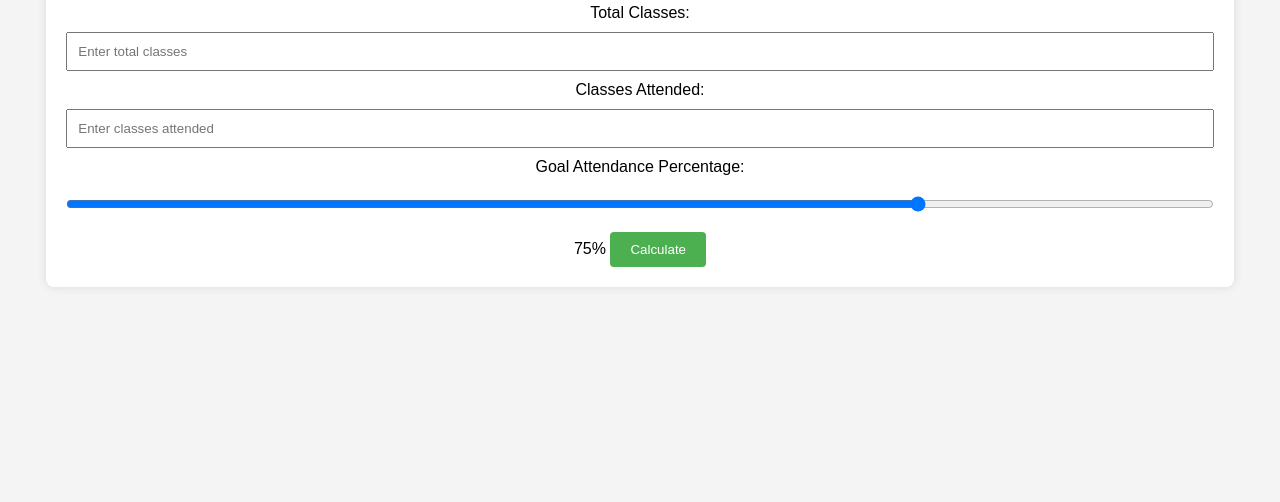
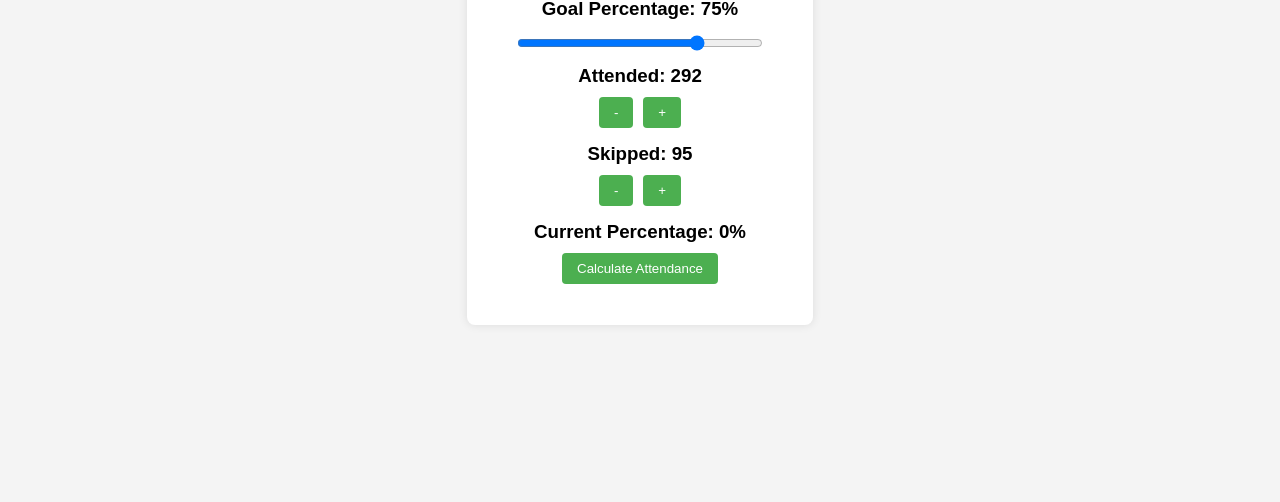
Before and after one commit to eternalpanic1/BunkManager, a plain HTML site: page index.html in a window 1280 px wide. Shown: the part 298-800 px from the top of the page. Drawn offline with nearby package versions, Linux system fonts and the light colour scheme.

Commit message:
rebuilt the app using VueJS

```diff
--- /dev/null
+++ b/app.js
@@ -0,0 +1,68 @@
+const app = Vue.createApp({
+    data() {
+        return {
+            attended: 292,
+            skipped: 95,
+            total: 0,
+            current: 0,
+            goal: 75,
+            message: ''
+        };
+    },
+    methods: {
+        increaseSkipped() {
+            this.skipped += 1;
+            this.calculate();
+        },
+
+        decreaseSkipped() {
+            this.skipped = Math.max(0, this.skipped - 1);
+            this.calculate();
+        },
+
+        increaseAttended() {
+            this.attended += 1;
+            this.calculate();
+        },
+
+        decreaseAttended() {
+            this.attended = Math.max(0, this.attended - 1);
+            this.calculate();
+        },
+
+        goalChange(){
+            this.goal = goal
+            this.calculate()
+        },
+
+        calculate() {
+            var attendedClasses = this.attended;
+            var skippedClasses = this.skipped;
+            const goalPercentage = this.goal;
+            const totalClasses = attendedClasses + skippedClasses;
+
+            var currentPercentage = (attendedClasses / totalClasses) * 100;
+
+            this.skipped = skippedClasses;
+
+            var classesNeeded = 0;
+            var classesCanSkip = 0;
+
+            if (currentPercentage < goalPercentage) {
+                var remainingPercentage = goalPercentage - currentPercentage;
+                classesNeeded = Math.ceil((remainingPercentage * totalClasses) / (100 - goalPercentage));
+                this.message = `You need to attend ${classesNeeded} more classes to reach your goal.`;
+            }
+            else {
+                var excessPercentage = currentPercentage - goalPercentage;
+                classesCanSkip = Math.floor((excessPercentage * totalClasses) / goalPercentage);
+                this.message = `You can skip up to ${classesCanSkip} classes and still meet your goal.`;
+            }
+
+            this.total = totalClasses;
+            this.current = currentPercentage.toFixed(2);
+        }
+    }
+});
+
+app.mount('#app');
--- a/calculate_attendance.js
+++ /dev/null
@@ -1,33 +0,0 @@
-function calculateAttendance() {
-    var totalClasses = parseInt(document.getElementById('total-classes').value);
-    var attendedClasses = parseInt(document.getElementById('attended-classes').value);
-    var goalPercentage = parseInt(document.getElementById('goal-percentage').value);
-
-    // Update the output element with the current slider value
-    document.getElementById('output').textContent = goalPercentage + '%';
-
-    var currentPercentage = (attendedClasses / totalClasses) * 100;
-    var classesSkipped = totalClasses - attendedClasses;
-
-    var classesNeeded = 0;
-    var classesCanSkip = 0;
-
-    if (currentPercentage < goalPercentage) {
-        var remainingPercentage = goalPercentage - currentPercentage;
-        classesNeeded = Math.ceil((remainingPercentage * totalClasses) / (100 - goalPercentage));
-    } else {
-        var excessPercentage = currentPercentage - goalPercentage;
-        classesCanSkip = Math.floor((excessPercentage * totalClasses) / goalPercentage);
-    }
-
-    var summaryDiv = document.getElementById('attendance-summary');
-    summaryDiv.innerHTML = `
-        <p>Classes Attended: ${attendedClasses}</p>
-        <p>Classes Skipped: ${classesSkipped}</p>
-        <p>Current Attendance Percentage: ${currentPercentage.toFixed(2)}%</p>
-        <p>${classesNeeded > 0 ? `You need to attend ${classesNeeded} more classes to reach your goal.` : `You can skip up to ${classesCanSkip} classes and still meet your goal.`}</p>
-    `;
-}
-
-// Add event listener to dynamically update the output when the slider changes
-document.getElementById('goal-percentage').addEventListener('input', calculateAttendance);
--- a/index.html
+++ b/index.html
@@ -1,32 +1,37 @@
 <!DOCTYPE html>
 <html lang="en">
-
 <head>
     <meta charset="UTF-8">
     <meta name="viewport" content="width=device-width, initial-scale=1.0">
-    <title>Attendance Tracker</title>
-    <link rel="stylesheet" href="styles.css">
+    <title>VueJS</title>
+    <link rel="stylesheet" type="text/css" href="styles.css">
+    <script src="https://unpkg.com/vue@3/dist/vue.global.js"></script>
 </head>
+<body>
 
-<body>
-    <div id="attendance-form">
-        <h2>Attendance Tracker</h2>
-        <label for="total-classes">Total Classes:</label>
-        <input type="number" id="total-classes" placeholder="Enter total classes">
+    <div id="app">
+        <h2>Welcome to Bunk Manager</h2>
+        <h3> Total Classes: {{ total }}</h3>
+        <h3> Goal Percentage: {{ goal }}%</h3>
+        <input type="range" v-model="goal" min="0" max="100" @input="calculate">
 
-        <label for="attended-classes">Classes Attended:</label>
-        <input type="number" id="attended-classes" placeholder="Enter classes attended">
+        <h3> Attended: {{ attended }}</h3>
+        <button @click="decreaseAttended">-</button>
+        <button @click="increaseAttended">+</button>
 
-        <label for="goal-percentage">Goal Attendance Percentage:</label>
-        <input type="range" id="goal-percentage" min="0" max="100" step="1" value="75">
-        <output for="goal-percentage" id="output">75%</output>
+        <h3> Skipped: {{ skipped }}</h3>
+        <button @click="decreaseSkipped">-</button>
+        <button @click="increaseSkipped">+</button>
 
-        <button onclick="calculateAttendance()">Calculate</button>
+        <h3> Current Percentage: {{ current }}%</h3>
 
-        <div id="attendance-summary"></div>
 
-        <script src="calculate_attendance.js"></script>
+        <button @click="calculate">
+            <span>Calculate Attendance</span>
+        </button>
+        <p>{{ message }}</p>
     </div>
+
+    <script src="app.js"></script>
 </body>
-
 </html>
--- a/styles.css
+++ b/styles.css
@@ -1,15 +1,15 @@
 body {
-    font-family: Arial, sans-serif;
-    background-color: #f4f4f4;
+    font-family: 'Arial', sans-serif;
     margin: 0;
     padding: 0;
     display: flex;
     align-items: center;
     justify-content: center;
-    height: 100vh;
+    min-height: 100vh;
+    background-color: #f4f4f4;
 }
 
-#attendance-form {
+#app {
     background-color: #fff;
     padding: 20px;
     border-radius: 8px;
@@ -17,19 +17,38 @@ body {
     text-align: center;
 }
 
-input,
-select {
-    width: 100%;
-    padding: 10px;
-    margin: 10px 0;
-    box-sizing: border-box;
+h2 {
+    color: #333;
+}
+
+h3 {
+    margin-top: 10px;
+    margin-bottom: 5px;
 }
 
 button {
     background-color: #4caf50;
     color: white;
-    padding: 10px 20px;
+    padding: 8px 15px;
     border: none;
     border-radius: 4px;
     cursor: pointer;
+    margin: 5px;
 }
+
+input[type="range"] {
+    width: 80%;
+    margin-top: 10px;
+}
+
+p {
+    color: #333;
+    font-weight: bold;
+}
+
+#output {
+    color: #4caf50;
+    font-size: 18px;
+    font-weight: bold;
+    margin-top: 10px;
+}
```
